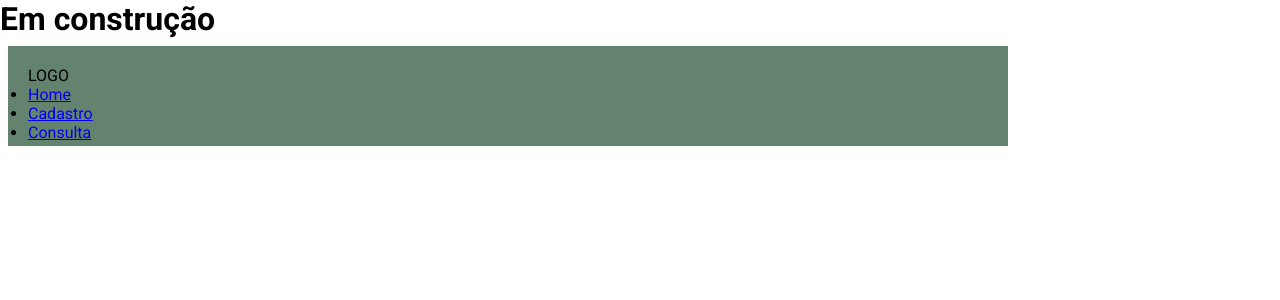
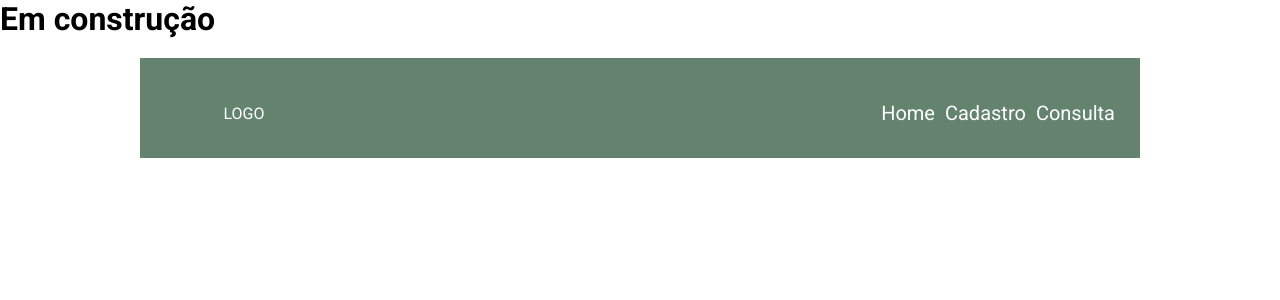
Before and after one commit to LucasAl03/crud_pessoas, an Angular app: page / in a window 1280 px wide. Shown: the top 300 px of the page. Built offline with nearby package versions, Linux system fonts and the light colour scheme.

Commit message:
Formatação do menu

```diff
--- a/src/app/menu/menu.css
+++ b/src/app/menu/menu.css
@@ -2,6 +2,53 @@
     background-color: var(--primaria);
     width: 1000px;
     height: 100px;
-    margin: 8px;
-    padding: 20px;
+    margin: 20px auto;
+    padding: 5px;
+    color: var(--branca);
 }
+
+#div-menu{
+    display: flex;
+    align-items: center;
+    justify-content: space-between;
+}
+
+#logo, #lista-menu{
+    display: flex;
+    align-items: center;
+    justify-content: center;
+}
+
+#nav-menu, #lista-menu{
+    width: 78%;
+    height: 100px;
+}
+
+#logo{
+    width: 20%;
+    height: 100px;
+}
+
+#lista-menu{
+    width: 100%;
+    height: 100px;
+    padding: 0px 15px;
+    justify-content: right;
+}
+
+#lista-menu li{
+    list-style: none;
+    margin: 0px 5px;
+}
+
+/*FORMATAÇÃO DOS LINKS DO MENU*/
+a:link, a:visited, a:active{
+    text-decoration: none;
+    font-size: 20px;
+    color: var(--branca);
+    transition: opacity 0.5s ease;
+}
+
+a:hover{
+    opacity: 0.5;
+}
```
